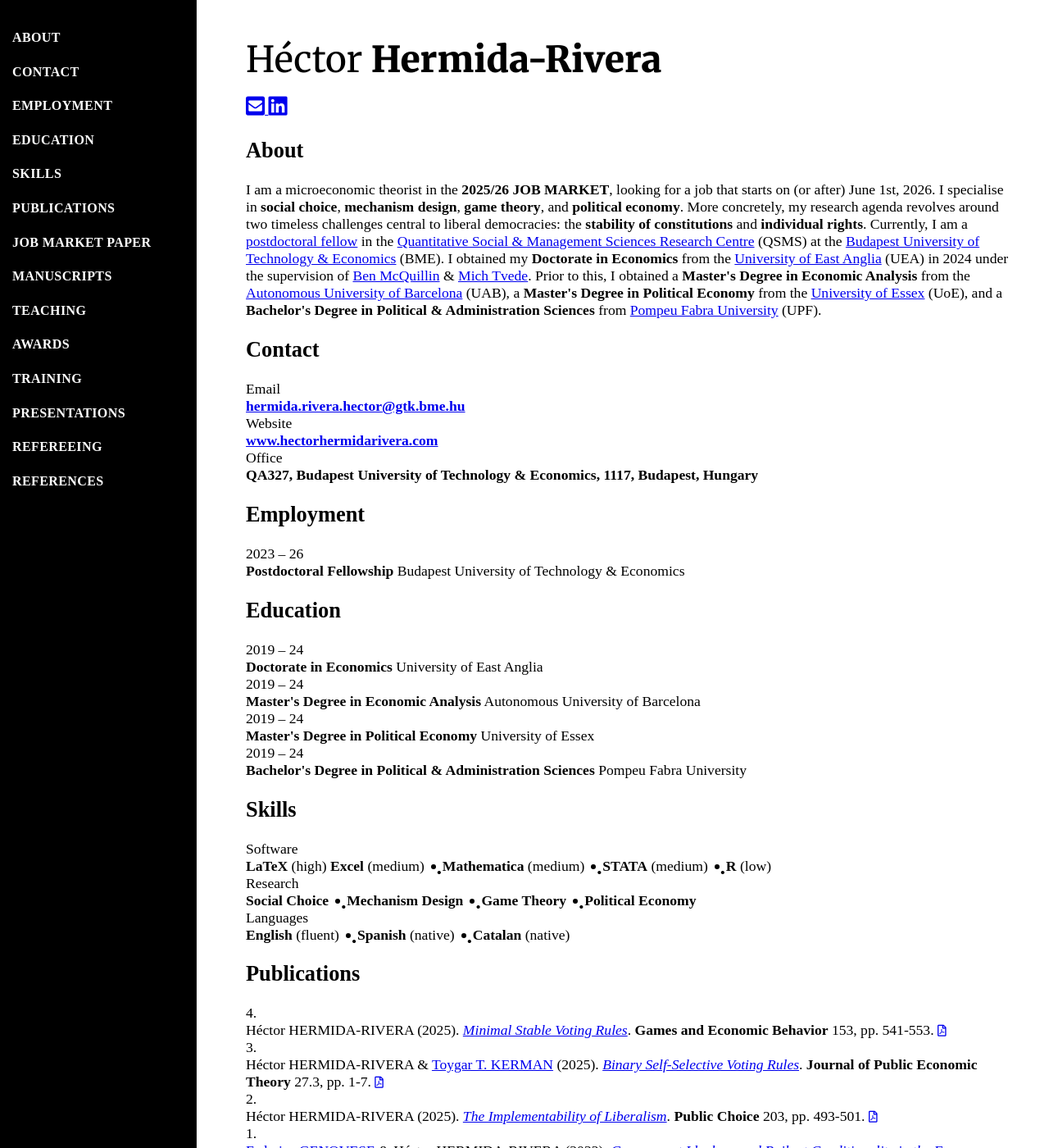
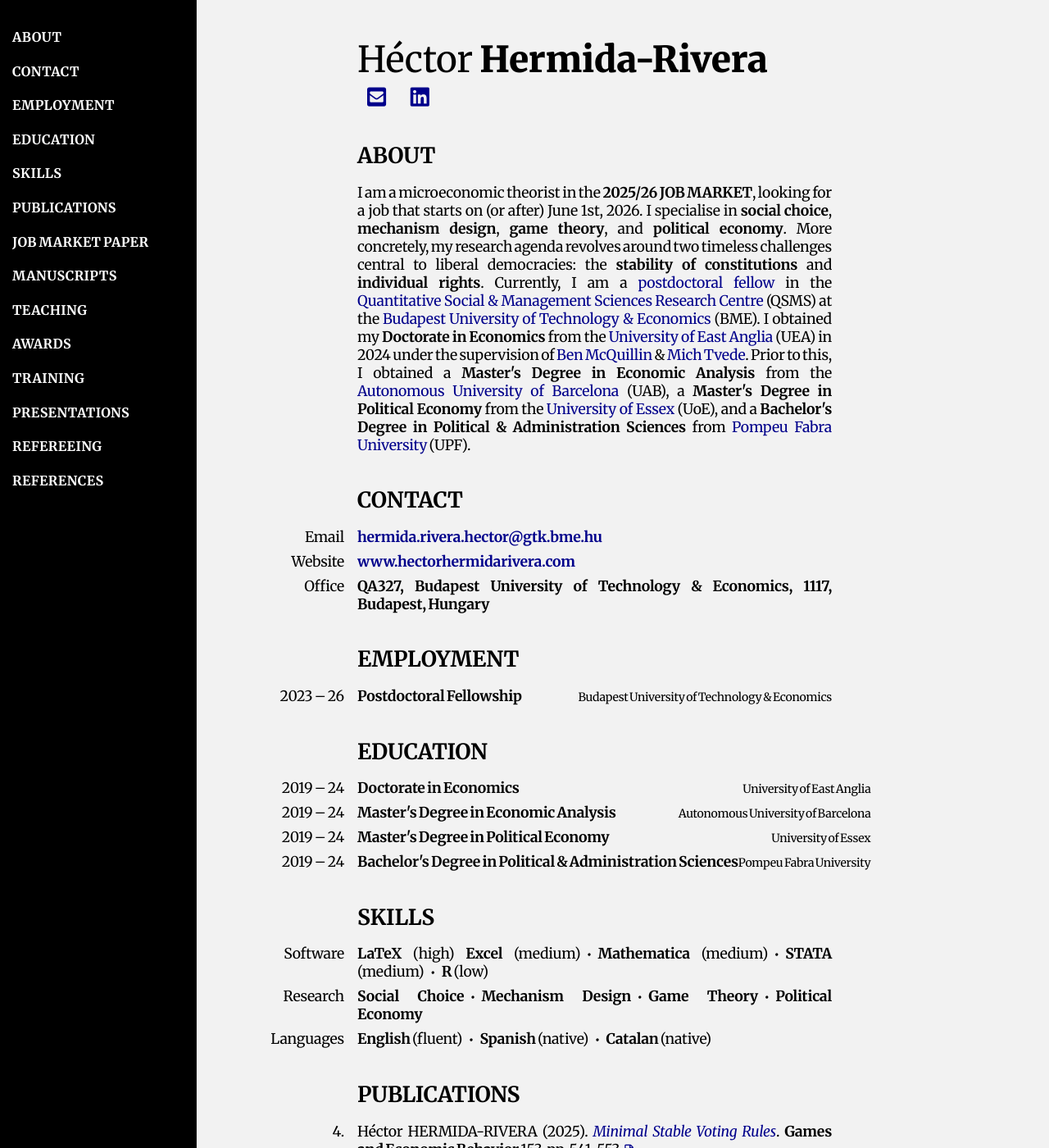
Before and after one commit to HectorHermidaRivera/hectorhermidarivera.github.io, a Jekyll site: the page built from index.md, in a window 1280 px wide and 1400 px high. Shown: the whole window at 82% size. Built offline with Jekyll 4.4.1, drawn with Linux system fonts in a browser that asks for light colours; a style sheet for code colours, icons or effects is not loaded.

Commit message:
Update style.css

```diff
--- a/assets/css/style.css
+++ b/assets/css/style.css
@@ -1,123 +1,327 @@
-:root{
-  /* tune these once and both 2-row and 3-row variants follow */
-  --sidebar-width: 220px;
-  --container-gap: 18px;        /* horizontal gap between label and value column */
-  --row-vertical-gap: 14px;    /* vertical gap between .two-column blocks */
-  --label-width: var(--sidebar-width);
-  --label-font-size: 0.95rem;
-  --value-padding: 6px 0;
+/* Body */
+body {
+  font-family: 'Merriweather', serif;
+  margin: 0;
+  background-color: #f2f2f2;
 }
 
-/* Page layout */
-.page {
+/* Main content */
+.content {
+  margin: 0 auto;
+  padding-top: 80px;
+  margin-left: 150px;   /* increase left margin */
+  margin-right: 225px;  /* right = left + 1/2 left */
+  max-width: 1100px;
+  box-sizing: border-box;
+  text-align: justify;
+  background-color: #f2f2f2;
+  padding-bottom: 500px;
+}
+
+/* Align main name with second column */
+.main-name {
+  font-size: 2em;
+  font-weight: bold;
+  margin-bottom: 0px;
+  padding-left: 136px;
+}
+
+.name-title {
+  font-size: 4.0em;
+  font-family: 'Merriweather', serif;
+  font-weight: 400;
+}
+
+.name-title strong {
+  font-weight: 700;
+}
+
+/* Headings alignment with second column, all caps */
+.content h2,
+.content h3,
+.content h4,
+.content h5,
+.content h6 {
+  margin-left: 0;
+  padding-left: 136px;
+  margin-top: 1.5em;
+  margin-bottom: 0em;
+  text-transform: uppercase;
+}
+
+/* Links in main content */
+.content a {
+  color: #00008B !important;
+  text-decoration: none;
+}
+
+.content a:hover {
+  color: #00008B !important;
+  text-decoration: underline;
+}
+
+/* Two-column layout */
+.two-column {
   display: grid;
-  grid-template-columns: var(--sidebar-width) 1fr;
-  gap: 0;               /* page-level gaps handled inside columns */
+  grid-template-columns: 120px auto;
+  gap: 8px 16px;
+  align-items: start;
+  margin-top: 10px;
+}
+
+.two-column .label {
+  font-weight: normal;
+  text-align: right;
+}
+
+.two-column .value a {
+  color: #00008B !important;
+  text-decoration: none;
+}
+
+.two-column .value a:hover {
+  color: #00008B !important;
+  text-decoration: underline;
+}
+
+/* Fill-line for left-right alignment */
+.fill-line {
+  display: flex;
+  justify-content: space-between;
+  align-items: baseline;
+}
+
+.fill-line span {
+  white-space: nowrap;
+}
+
+.fill-line span:last-child {
+  font-size: 0.8em;
+  font-weight: normal;
+}
+
+/* Two-column layout with two rows in second column */
+.two-column-2rows-container {
+  display: flex;
+  flex-direction: column;
+  gap: 8px;
+  margin-top: 8px;
+}
+
+.two-column-2rows {
+  display: grid;
+  grid-template-columns: 120px auto;
+  gap: 8px 16px;
+}
+
+.two-column-2rows .label {
+  text-align: right;
+  font-weight: normal;
+}
+
+.two-column-2rows .value {
+  display: flex;
+  flex-direction: column;
+}
+
+.two-column-2rows .value .top-row {
+  display: flex;
+  justify-content: space-between;
+  align-items: baseline;
+  width: 100%;
+  white-space: nowrap;
+}
+
+.two-column-2rows .value .top-row span:last-child {
+  font-size: 0.8em;
+  font-weight: normal;
+}
+
+.two-column-2rows .value .second-row {
+  margin-top: 2px;
+  font-size: 1em;
+  color: #333;
+}
+
+/* Teaching entries: three-row layout */
+.two-column-3rows-container {
+  display: flex;
+  flex-direction: column;
+  gap: 8px;
+  margin-top: 8px;
+}
+
+/* grid for date + right content */
+.two-column-3rows {
+  display: grid;
+  grid-template-columns: 120px 1fr;
+  gap: 6px 16px;
   align-items: start;
 }
 
-/* Sidebar: fixed width, contents vertically centered */
-.sidebar {
-  width: var(--sidebar-width);
+/* left label: years */
+.two-column-3rows .label {
+  text-align: right;
+  font-weight: normal;
+  align-self: start;
+}
+
+/* hide empty label but keep grid alignment */
+.two-column-3rows .label.blank {
+  visibility: hidden;
+}
+
+/* right column with lines stacked */
+.two-column-3rows .value {
   display: flex;
   flex-direction: column;
-  justify-content: center; /* vertical centering */
-  align-items: stretch;
-  padding: 18px 12px;
-  box-sizing: border-box;
+  gap: 4px;
 }
 
-/* Main content area */
-.content {
-  padding: 18px;
-  box-sizing: border-box;
+/* top-row: course (left) and university (right) */
+.two-column-3rows .value .top-row {
+  display: flex;
+  justify-content: space-between;
+  align-items: baseline;
+  width: 100%;
 }
 
-/* Ensure top-level header aligns with content column */
-.main-header {
-  grid-column: 2 / -1;      /* force header to start at the content column */
+/* left part: course name */
+.two-column-3rows .value .top-row .course {
+  flex-grow: 1;
   text-align: left;
-  margin: 0 0 18px 0;
 }
 
-/* Generic style used by both 2-row and 3-row blocks */
-.two-column-2rows-container,
-.two-column-3rows-container {
-  display: block;
-  margin-bottom: 28px; /* space between groups */
+/* right part: university name */
+.two-column-3rows .value .top-row .institution {
+  text-align: right;
+  font-size: 0.8em; /* footnotesize */
+  flex-shrink: 0;
+  color: #333;
 }
 
-/* Each row uses a 2-column internal grid: label + value */
-.two-column-2rows,
-.two-column-3rows {
-  display: grid;
-  grid-template-columns: var(--label-width) 1fr;
-  column-gap: var(--container-gap);
-  align-items: start;                 /* top-aligned by default */
-  row-gap: var(--row-vertical-gap);   /* vertical spacing between stacked items inside */
-  padding: var(--value-padding) 0;
-  box-sizing: border-box;
+/* second and third rows */
+.two-column-3rows .value .second-row,
+.two-column-3rows .value .third-row {
+  margin: 0;
+  font-size: 1em;
+  color: #333;
 }
 
-/* If you want the label vertically centered for its row, use this on label */
-.two-column-2rows .label,
-.two-column-3rows .label {
-  font-size: var(--label-font-size);
-  padding-right: 8px;
-  align-self: start;    /* default: start. change to center if you want center */
+/* REDEFINITION OF OPEN ACCESS ICON COLOR */
+.ai-open-access::before {
+  color: #556B2F;
 }
 
-/* styles specific to value column content */
-.two-column-2rows .value,
-.two-column-3rows .value {
-  padding-left: 6px;
+/* REDEFINITION OF BULLET SPACING */
+.bullet {
+  display: inline-block;
+  vertical-align: baseline;
+  width: auto;
+  line-height: 1;
+  pointer-events: none;
 }
 
-/* For the 3-row look we often want consistent spacing between stacked internal items.
-   Ensure .top-row and .role use predictable margin */
-.top-row,
-.role {
-  margin: 0 0 6px 0;
+.bullet::before {
+  content: "\2022";
+  display: inline-block;
+  margin: 0 0.5em;
+  color: inherit;
+  font-size: 1em;
+  line-height: 1;
+  vertical-align: baseline;
 }
 
-/* Small helper for bullets inside course text */
-.bullet {
-  display: inline-block;
-  width: 6px;
-  height: 6px;
-  border-radius: 50%;
-  background: currentColor;
-  margin: 0 8px;
-  vertical-align: middle;
+/* REDEFINITION OF PDF ICON */
+.fa-file-pdf {
+  font-size: 0.8em;
+  position: relative;
+  top: -0.25em;
 }
 
-/* Fix for sidebar being visually shifted north: ensure the page grid rows don't collapse */
-html, body {
-  height: 100%;
-  margin: 0;
-  padding: 0;
+/* Collapsible content */
+.collapsible-content {
+  max-height: 0;
+  overflow: hidden;
+  transition: max-height 0.2s ease;
+  margin-top: 4px;
+  padding-left: 10px;
 }
 
-/* Mobile / narrow screens: stack sidebar above content but keep header alignment */
-@media (max-width: 880px) {
-  .page {
-    grid-template-columns: 1fr;
+.collapsible-link {
+  color: #00008B;
+  text-decoration: underline;
+  cursor: pointer;
 }
-  .sidebar {
-    order: 0;
+
+/* Strong, last-loaded topbar rules */
+.topbar {
   width: 100%;
-    padding: 12px;
+  height: 60px;
+  position: fixed;
+  top: 0;
+  left: 0;
+  background: #333333 !important;
+  padding: 0 12px !important;
+  box-sizing: border-box;
+  display: flex !important;
+  align-items: center !important;
+  justify-content: flex-end !important;
+  border-bottom: 1px solid #222 !important;
+  z-index: 10000 !important;
 }
-  .main-header {
-    grid-column: auto;
-    margin-left: 0;
+
+/* ensure nav links are visible and not underlined, uppercase */
+.topbar nav a {
+  margin-left: 14px !important;
+  color: #ffffff !important;
+  text-decoration: none !important;
+  font-weight: 600 !important;
+  text-transform: uppercase !important;
+  letter-spacing: 0.4px !important;
+  display: inline-block !important;
 }
-  .two-column-2rows,
-  .two-column-3rows {
-    grid-template-columns: 1fr; /* label on top of value */
+
+/* hover */
+.topbar nav a:hover {
+  color: #dddddd !important;
+  text-decoration: none !important;
 }
-  .two-column-2rows .label,
-  .two-column-3rows .label {
-    padding: 0 0 6px 0;
+
+/* Row of social/research icons aligned with second column */
+.icon-row {
+  display: flex;
+  gap: 10px;
+  align-items: center;
+  flex-wrap: wrap;
+  margin-left: 138px;
+  margin-top: -10px;
 }
+
+/* Smooth hover enlargement */
+.icon-row a {
+  display: inline-block;
+  transition: transform 0.3s ease-in-out;
 }
+
+.icon-row a:hover {
+  transform: scale(1.2);
+}
+
+/* Mimic LaTeX microtype spacing */
+body {
+  font-family: 'Merriweather', serif;
+  font-stretch: 95%;
+  letter-spacing: -0.015em;
+  word-spacing: -0.1em;
+  font-feature-settings: "kern" 1, "liga" 1, "clig" 1, "calt" 1;
+  text-rendering: optimizeLegibility;
+}
+
+/* Enable natural hyphenation and wrapping in hyperlinks */
+a {
+  overflow-wrap: break-word;
+  word-wrap: break-word;
+  word-break: break-word;
+  hyphens: auto;
+}
```
Lines whose indentation alone changed are shown as unchanged.
